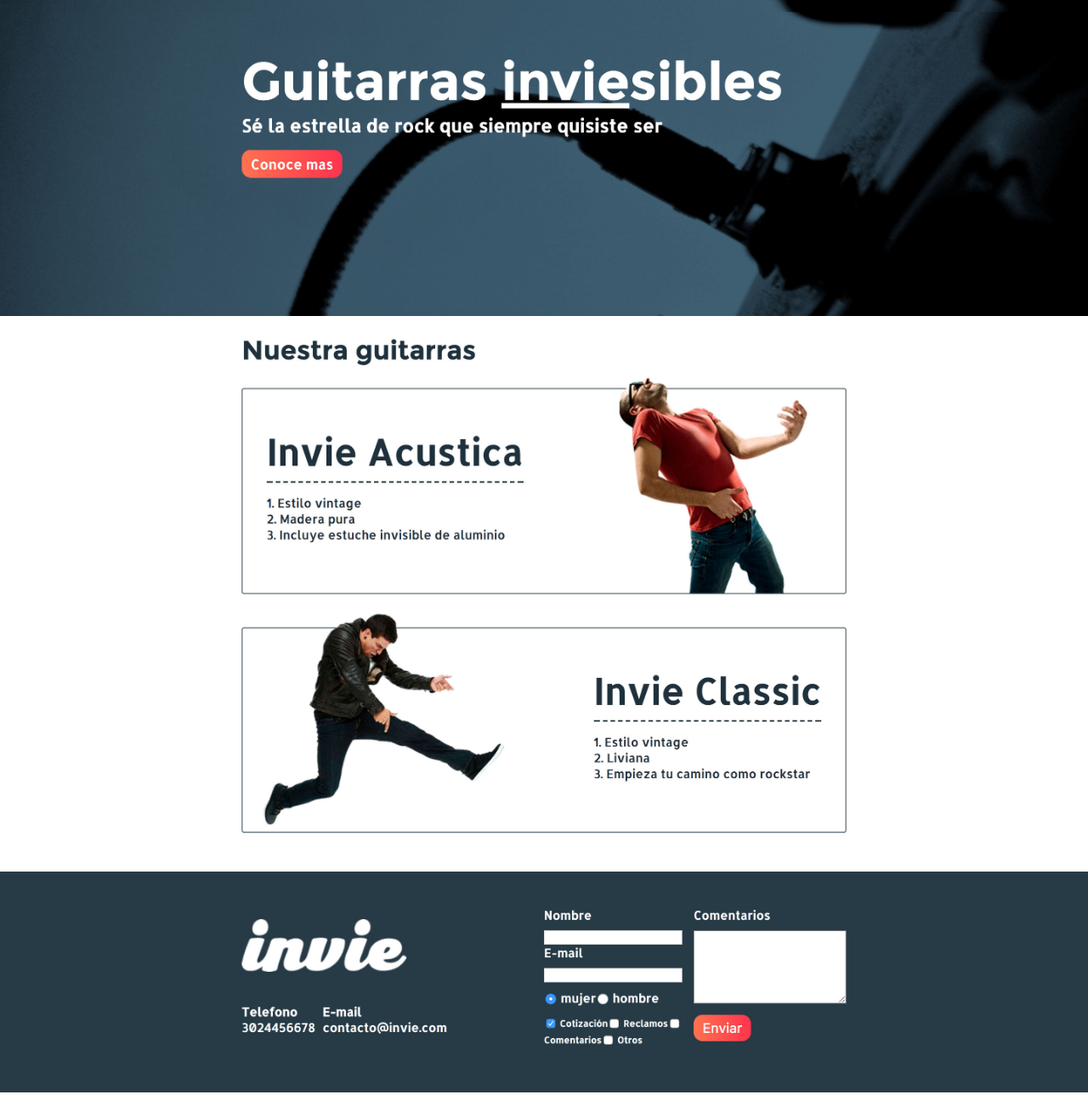
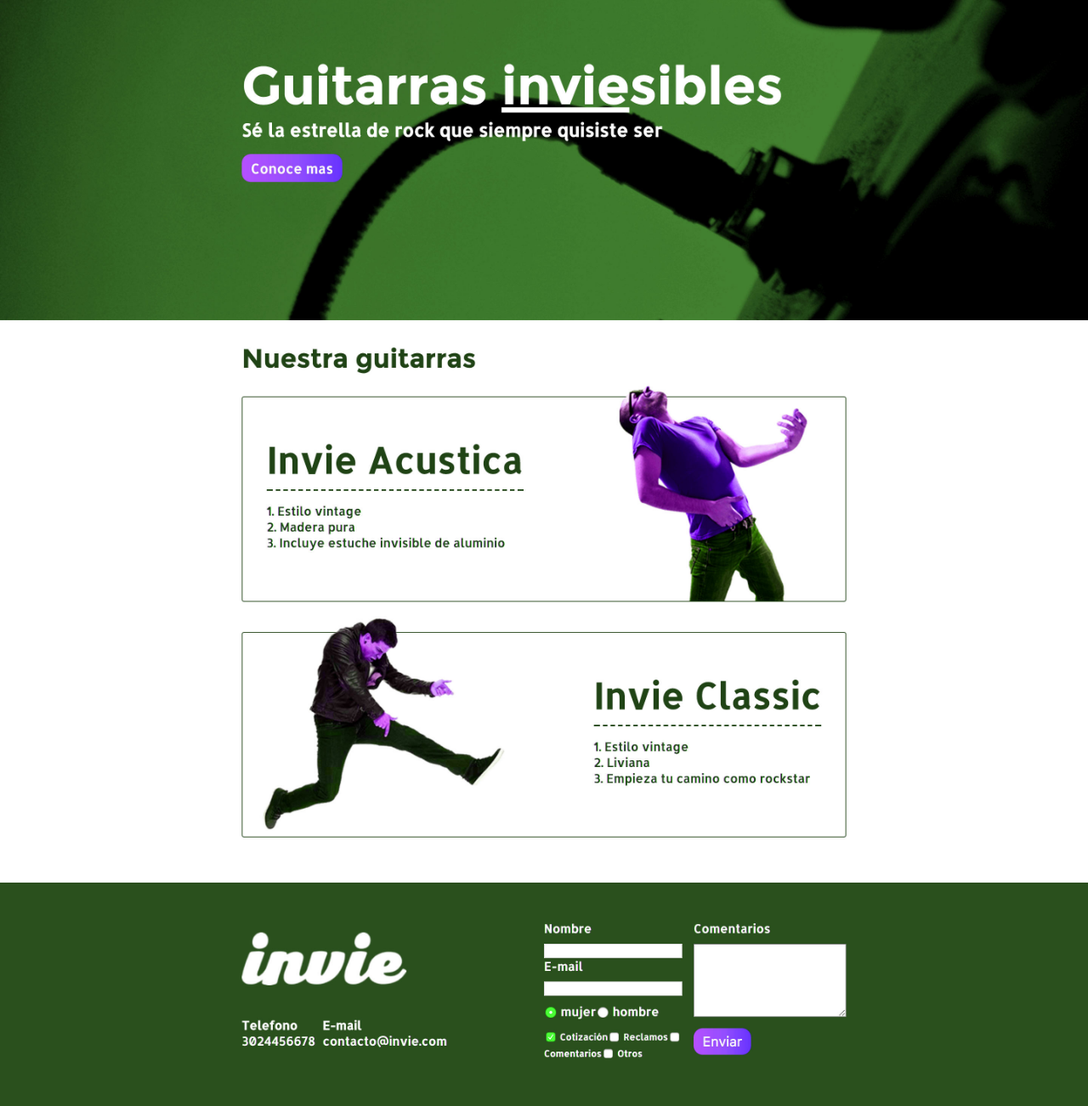
Before and after one commit to richardalmonte/PlatziGit, a plain HTML site: page index.html in a window 1280 px wide. Shown: the part 103-1405 px from the top of the page at 85% size. Drawn offline with Linux system fonts and the light colour scheme.

Commit message:
New Versiong Invie green

```diff
--- a/index.html
+++ b/index.html
@@ -19,11 +19,8 @@
 </head>
 
 <body>
-    <img src="images/header.jpg" alt="Welcome to Invie" srcset="">
-    <img src="images/hero.jpg" alt="">
-    <img src="images/acustica.jpg" alt="" srcset="">
-    <img src="images/clasica.jpg" alt="" srcset="">
-    <img src="images/footer.jpg" alt="" srcset="">
+    <img src="images/nueva-version.jpg" alt="Welcome to Invie" srcset="">
+
 </body>
 
 </html>
```
Also changed, not shown: images/nueva-version.jpg (added).
